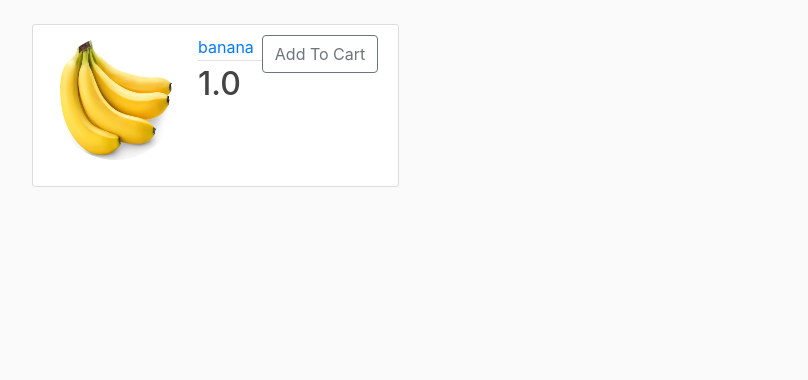
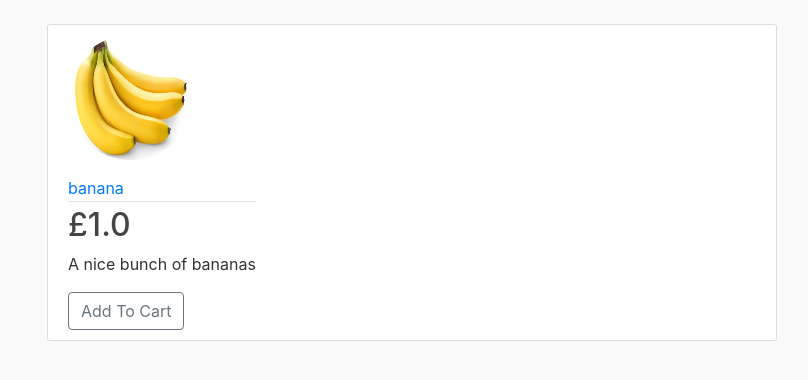
Before and after one commit to redlaurie/DjangoPortfolio, a Django app: page /store/item/2/ in a window 1280 px wide. Shown: the part 56-436 px from the top of the page, without its empty margins (38-846 px from the left). Run offline with Django 3.2, Linux system fonts and the light colour scheme; data comes from the database, SQL or seed files in the repository; both versions use the stored data as it was after the commit; some libraries are stand-ins or nearby versions.

Commit message:
Product descriptions

```diff
--- a/Djangotest/registration/models.py
+++ b/Djangotest/registration/models.py
@@ -14,7 +14,7 @@ class Product(models.Model):
     name = models.CharField(max_length=250, null=True)
     price = models.FloatField()
     image = models.ImageField(default='default.jpg', upload_to='profile_pics')
-
+    description = models.CharField(max_length=250, null=True)
     def __str__(self):
         return self.name
 
--- a/Djangotest/registration/templates/users/product.html
+++ b/Djangotest/registration/templates/users/product.html
@@ -1,16 +1,22 @@
 {% extends "blog/base.html" %}
 {% block content %}
+<main class="container">
         <article class="media content-section">
+            <div class="left-col">
                 <img class="rounded-circle account-img" id="currentPhoto" src="{{ item.image.url }}"
                      onerror="this.onerror=null; this.src='{{ post.author.profile.image.url }}'" alt="" width="100" height="120">
                 <div class="media-body">
                 <div class="article-metadata">
                   <a class="mr-2" href="#">{{ item.name }}</a>
                 </div>
-            <h2 class="article-title"> {{ item.price }}</h2>
+                <h2 class="article-title">£{{ item.price }}</h2>
                 <p class="article-content">{{ item.description }}</p>
               </div>
+              <div class="right-row">
                   <button data-product= {{item.id}} data-action="add"
                                 class="btn btn-outline-secondary add-btn update-cart">Add To Cart</button>
+              </div>
+            </div>
         </article>
+</main>
 {% endblock content %}
```
Also changed, not shown: Djangotest/db.sqlite3, Djangotest/registration/migrations/0007_product_description.py (added). Lines whose indentation alone changed are shown as unchanged.
